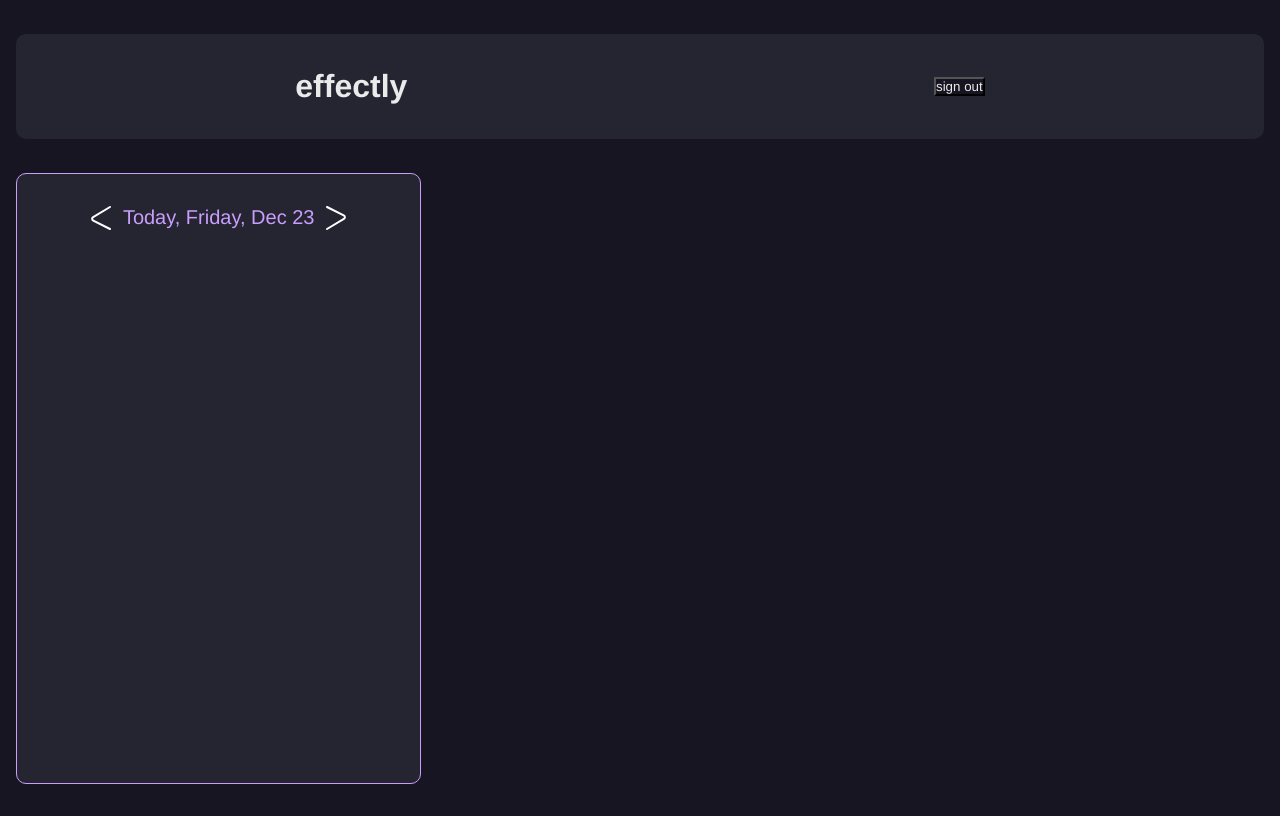
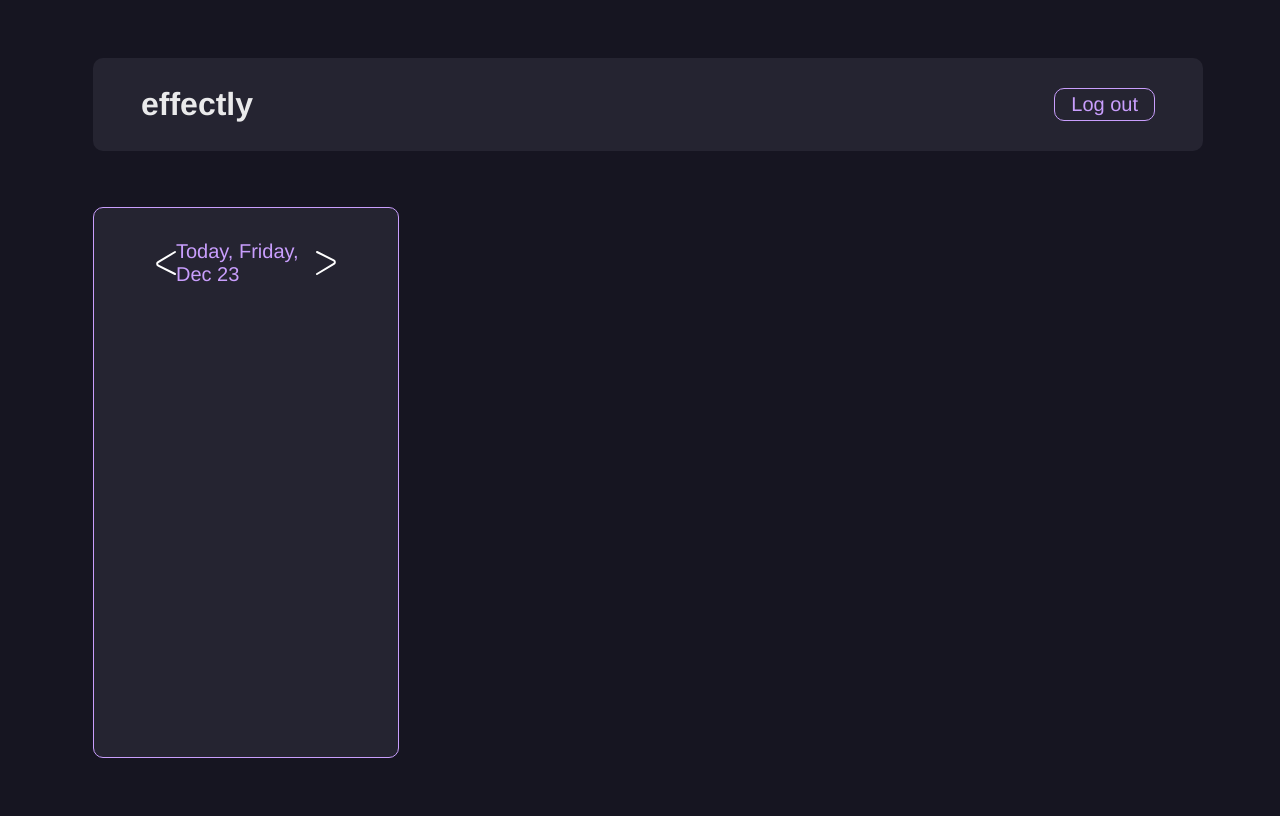
Before and after one commit to wooczak/effectly, a React (Vite) app in the folder effectly/: page / in a window 1280 px wide. Built offline with nearby package versions, Linux system fonts and the light colour scheme; no server answers; the database is empty; sample sign-in values are in the browser's storage; a web font is replaced by a local one.

Commit message:
Updating styling

```diff
--- a/effectly/src/App.styles.tsx
+++ b/effectly/src/App.styles.tsx
@@ -2,17 +2,20 @@ import styled from "styled-components";
 
 export const AppGrid = styled.section`
   display: grid;
-  grid-template-columns: repeat(6, 1fr);
-  grid-template-rows: repeat(5, 1fr);
+  grid-template-columns: repeat(7, 1fr);
+  grid-template-rows: repeat(7, 1fr);
   gap: 1rem;
-  padding: 1rem;
+  padding: 50px 85px;
   grid-auto-flow: row;
   grid-template-areas:
-    "header header header header header header"
-    "calendar calendar mail mail mail mail"
-    "calendar calendar mail mail mail mail"
-    "calendar calendar todo todo notes notes"
-    "calendar calendar todo todo timer timer";
+    "header header header header header header header"
+    "calendar calendar mail mail mail mail mail"
+    "calendar calendar mail mail mail mail mail"
+    "calendar calendar mail mail mail mail mail"
+    "calendar calendar todo todo notes notes notes"
+    "calendar calendar todo todo notes notes notes"
+    "calendar calendar todo todo timer timer timer";
+    "calendar calendar todo todo timer timer timer";
   height: 100vh;
   min-width: 100vw;
 
@@ -23,13 +26,19 @@ export const AppGrid = styled.section`
   .header {
     grid-area: header;
     width: 100%;
-    height: 75%;
+    height: 70%;
   }
 
   .calendar {
     grid-area: calendar;
     width: 100%;
     height: 100%;
+    -ms-overflow-style: none;
+    scrollbar-width: none;
+  }
+
+  .calendar::-webkit-scrollbar {
+    display: none;
   }
 
   .mail {
--- a/effectly/src/App.tsx
+++ b/effectly/src/App.tsx
@@ -1,7 +1,6 @@
 import { AppGrid } from "./App.styles";
 import Calendar from "./components/Calendar/Calendar";
 import Header from "./components/Header/Header";
-import GlobalStyle from "./core/style/globalStyle";
 import useCurrentUser from "./hooks/global/useCurrentUser";
 
 const App = () => {
@@ -9,7 +8,6 @@ const App = () => {
 
   return (
     <>
-      <GlobalStyle />
       <AppGrid>
         <Header className="header" />
         <Calendar className="calendar" userId={currentUser?.uid} />
--- a/effectly/src/components/Calendar/Calendar.styles.tsx
+++ b/effectly/src/components/Calendar/Calendar.styles.tsx
@@ -10,7 +10,5 @@ export const CalendarWrapper = styled.article`
 
 export const EventsRows = styled.div`
   background-color: transparent;
-  margin-block: 1rem;
-  max-height: 100%:
-  overflow-y: scroll;
+  margin-block: 2rem;
 `;
--- a/effectly/src/components/Calendar/Calendar.tsx
+++ b/effectly/src/components/Calendar/Calendar.tsx
@@ -5,7 +5,6 @@ import useCalendarData from "../../hooks/Calendar/useCalendarData";
 import useDatePick from "../../hooks/Calendar/useDatePick";
 import { filterEvents, convertDate } from "./helpers/filterEvents";
 import getRandomColor from "./helpers/getRandomColor";
-import GlobalStyle from "../../core/style/globalStyle";
 
 type CalendarProps = {
   className: string;
@@ -30,9 +29,8 @@ const Calendar = ({ className, userId }: CalendarProps) => {
             incrementDay={incrementDay}
             decrementDay={decrementDay}
           />
-          <GlobalStyle />
           <EventsRows>
-            {filteredEvents.map((event) => {
+            {filteredEvents.map((event, index) => {
               const {
                 event_start: start,
                 event_end: end,
@@ -42,6 +40,7 @@ const Calendar = ({ className, userId }: CalendarProps) => {
 
               return (
                 <Event
+                  index={index}
                   name={name}
                   start={convertDate(start)}
                   end={convertDate(end)}
--- a/effectly/src/components/Calendar/Event/Event.styles.tsx
+++ b/effectly/src/components/Calendar/Event/Event.styles.tsx
@@ -1,28 +1,26 @@
 import styled from "styled-components";
 
 export const EventWrapper = styled.div`
-  display: inline-flex;
+  display: flex;
   justify-content: flex-start;
+  align-items: center;
   gap: 1rem;
   background-color: transparent;
-  width: auto;
-  margin-block: 0.5rem;
+  margin-block: 0.9rem;
 `;
 
 export const Date = styled.div`
   background-color: transparent;
-  width: 4ch;
+  width: 5ch;
 `;
 
 export const EventInfo = styled.div.attrs((props) => ({
   backgroundColor: props.backgroundColor,
 }))`
-  width: auto;
-  background-color: transparent;
   background-color: ${(props) => props.backgroundColor};
   color: ${(props) => props.theme.black};
   padding: 0.75rem;
-  flex-grow: 2;
+  line-height: 0;
 
   & > p {
     background-color: inherit;
--- a/effectly/src/components/Calendar/Event/Event.tsx
+++ b/effectly/src/components/Calendar/Event/Event.tsx
@@ -1,12 +1,25 @@
+import React from "react";
 import { EventWrapper, Date, EventInfo } from "./Event.styles";
 
 interface EventProps {
-  [index: string]: string;
+  index: any;
+  name: string;
+  location: string;
+  start: string;
+  end: string;
+  backgroundColor: string;
 }
 
-const Event = ({ name, location, start, end, backgroundColor }: EventProps) => {
+const Event = ({
+  index,
+  name,
+  location,
+  start,
+  end,
+  backgroundColor,
+}: EventProps) => {
   return (
-    <>
+    <React.Fragment key={index}>
       <EventWrapper>
         <Date>{`${start}-${end}`}</Date>
         <EventInfo backgroundColor={backgroundColor}>
@@ -14,7 +27,7 @@ const Event = ({ name, location, start, end, backgroundColor }: EventProps) => {
           <p className="event-location">{location}</p>
         </EventInfo>
       </EventWrapper>
-    </>
+    </React.Fragment>
   );
 };
 
--- a/effectly/src/components/Header/Header.styles.tsx
+++ b/effectly/src/components/Header/Header.styles.tsx
@@ -4,8 +4,8 @@ export const HeaderWrapper = styled.article`
   background-color: ${(props) => props.theme.bgSecondary};
   display: flex;
   align-items: center;
-  justify-content: space-around;
-  padding: 1rem;
+  justify-content: space-between;
+  padding: 1rem 3rem;
   border-radius: 10px;
 `;
 
@@ -14,3 +14,14 @@ export const Logo = styled.h1`
   font-weight: 600;
   font-size: 2rem;
 `;
+
+export const LogOutBtn = styled.button`
+  background-color: transparent;
+  border: 1px solid ${props => props.theme.darkPurple};
+  padding: 0.25rem 1rem;
+  border-radius: 10px;
+  color: ${props => props.theme.darkPurple};
+  font-size: 1.25rem;
+
+  &:hover { cursor: pointer };
+`;
--- a/effectly/src/components/Header/Header.tsx
+++ b/effectly/src/components/Header/Header.tsx
@@ -1,4 +1,4 @@
-import { HeaderWrapper, Logo } from "./Header.styles";
+import { HeaderWrapper, Logo, LogOutBtn } from "./Header.styles";
 import { auth } from "../../firebase/firebase";
 
 interface HeaderProps {
@@ -6,10 +6,12 @@ interface HeaderProps {
 }
 
 const Header = ({ className }: HeaderProps) => {
+  const signOut = () => auth.signOut();
+
   return (
     <HeaderWrapper className={className}>
       <Logo>effectly</Logo>
-      <button onClick={() => auth.signOut()}>sign out</button>
+      <LogOutBtn onClick={signOut}>Log out</LogOutBtn>
     </HeaderWrapper>
   );
 };
--- a/effectly/src/core/style/globalStyle.ts
+++ b/effectly/src/core/style/globalStyle.ts
@@ -5,14 +5,12 @@ type ThemeType = typeof darkTheme
 
 const GlobalStyle = createGlobalStyle<{ theme: ThemeType }>`
     * {
-        margin: 0;
         padding: 0;
         outline: 0;
         box-sizing: border-box;
         font-family: 'Clash Grotesk', Helvetica, sans-serif;
         background-color: ${(props) => props.theme.bgPrimary};
         color: ${(props) => props.theme.text};
-        margin: auto;
     };
 
     h1 { font-size: 3rem; }
--- a/effectly/src/pages/SignIn/SignIn.styles.tsx
+++ b/effectly/src/pages/SignIn/SignIn.styles.tsx
@@ -2,6 +2,7 @@ import styled from "styled-components";
 
 export const Wrapper = styled.section`
   width: 450px;
+  margin: auto;
   text-align: center;
 `;
 
--- a/effectly/src/pages/SignIn/SignIn.tsx
+++ b/effectly/src/pages/SignIn/SignIn.tsx
@@ -20,7 +20,6 @@ const SignIn = () => {
   return (
     <>
       <Wrapper>
-        <GlobalStyle />
         <Header>effectly</Header>
         <Form method="get" onSubmit={(e) => handleEmailFormSubmit(e)}>
           <SocialSignIn
```
